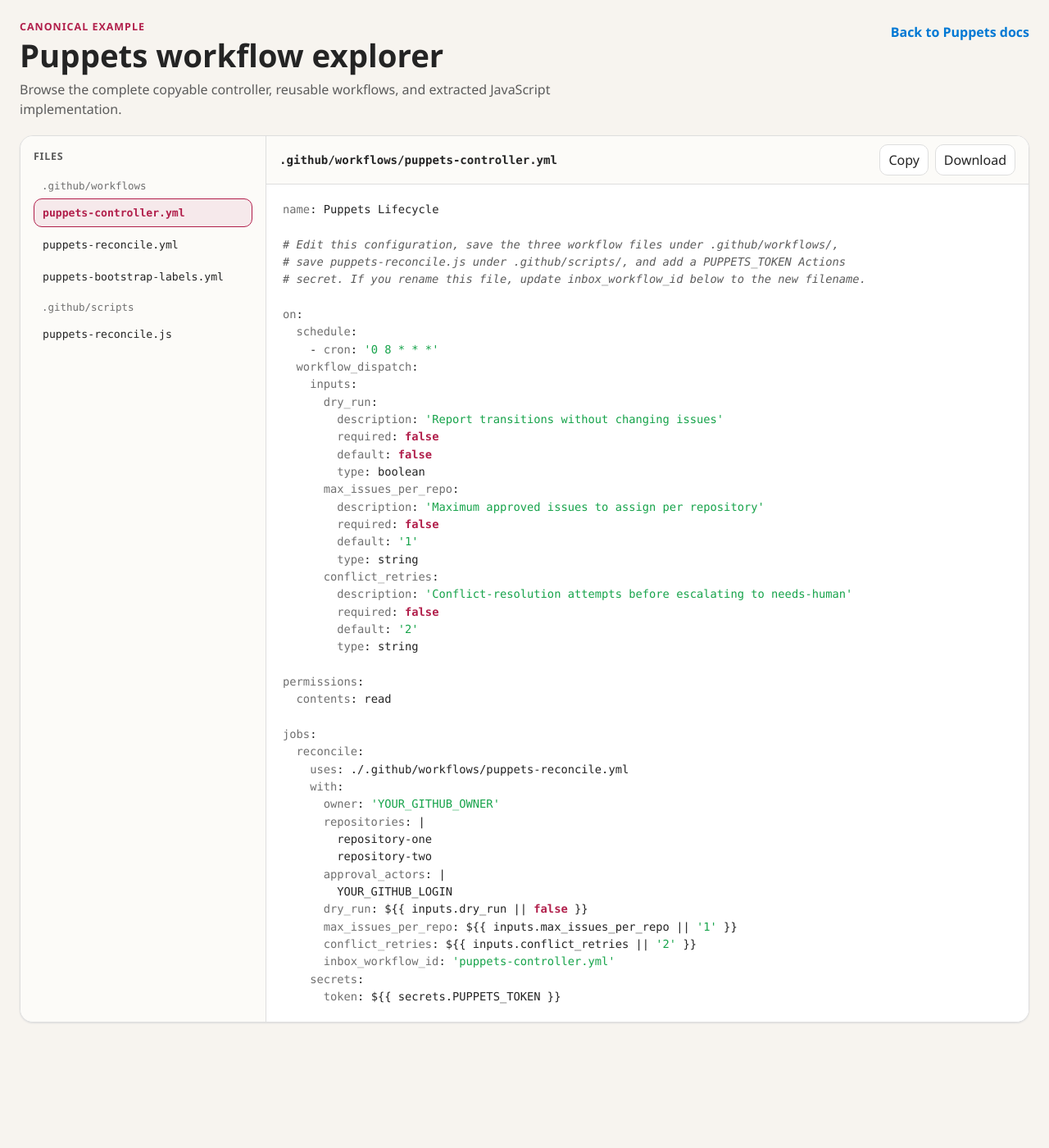
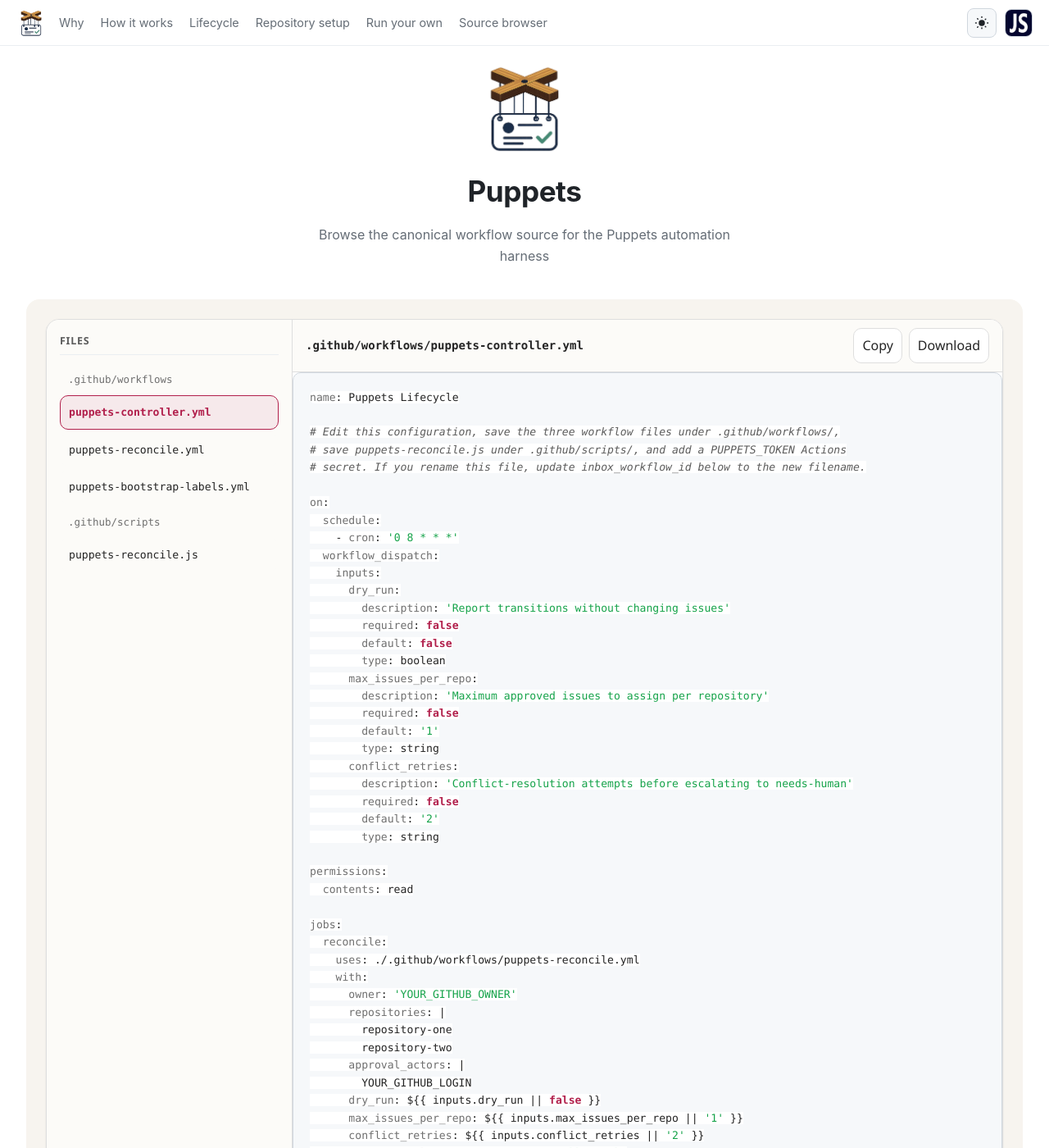
Before and after one commit to JeffSteinbok/JeffSteinbok.github.io, a Jekyll site: the page built from puppets/explorer.html, in a window 1280 px wide and 1400 px high. Shown: the whole window at 82% size. Built offline with Jekyll 4.4.1, drawn with Linux system fonts in a browser that asks for light colours; some of the changed text lies outside the part shown.

Commit message:
Publish Puppets docs (source 4f466c0)

```diff
--- a/puppets/explorer.html
+++ b/puppets/explorer.html
@@ -1,9 +1,26 @@
-<!doctype html>
-<html lang="en">
-<head>
-  <meta charset="utf-8">
-  <meta name="viewport" content="width=device-width, initial-scale=1">
-  <title>Puppets canonical workflow explorer</title>
+---
+layout: doc
+title: Puppets canonical workflow source browser
+permalink: /puppets/explorer.html
+hero_image: /puppets/puppetslogo.png
+header_logo: /puppets/puppetslogo.png
+header_logo_url: /puppets/
+heading: Puppets
+tagline: Browse the canonical workflow source for the Puppets automation harness
+nav:
+  - label: Why
+    url: "/puppets/#why-it-exists"
+  - label: How it works
+    url: "/puppets/#how-it-works"
+  - label: Lifecycle
+    url: "/puppets/#the-lifecycle"
+  - label: Repository setup
+    url: "/puppets/#repository-setup"
+  - label: Run your own
+    url: "/puppets/#run-your-own-controller"
+  - label: Source browser
+    url: "/puppets/explorer.html"
+---
 <script>
   (() => {
     const param = new URLSearchParams(window.location.search).get("scoutTheme");
@@ -66,54 +83,25 @@
       --cp-highlight: rgba(253, 142, 161, 0.12);
     }
 
-    * { box-sizing: border-box; }
-    html, body { min-height: 100%; }
-    body {
-      margin: 0;
+    .doc:has(> .puppets-explorer) {
+      width: min(1440px, calc(100% - 32px));
+      max-width: none;
+    }
+    .puppets-explorer,
+    .puppets-explorer * {
+      box-sizing: border-box;
+    }
+    .puppets-explorer {
       background: var(--cp-bg);
       color: var(--cp-text);
       font-family: "Segoe UI", Aptos, Calibri, -apple-system, BlinkMacSystemFont, sans-serif;
+      padding: 24px;
+      border-radius: 16px;
     }
-    button, a { font: inherit; }
-    a { color: var(--cp-link); }
-    .shell {
-      width: min(1440px, 100%);
-      margin: 0 auto;
-      padding: 24px;
-    }
-    .topbar {
-      display: flex;
-      align-items: flex-start;
-      justify-content: space-between;
-      gap: 24px;
-      margin-bottom: 20px;
-    }
-    .eyebrow {
-      margin: 0 0 4px;
-      color: var(--cp-accent);
-      font-size: 0.78rem;
-      font-weight: 700;
-      letter-spacing: 0.08em;
-      text-transform: uppercase;
-    }
-    h1 {
-      margin: 0;
-      font-size: clamp(1.6rem, 4vw, 2.4rem);
-      line-height: 1.15;
-    }
-    .subtitle {
-      max-width: 760px;
-      margin: 8px 0 0;
-      color: var(--cp-text-muted);
-      line-height: 1.5;
-    }
-    .back {
-      flex: 0 0 auto;
-      padding-top: 4px;
-      text-decoration: none;
-      font-weight: 600;
-    }
-    .workspace {
+    .puppets-explorer button,
+    .puppets-explorer a { font: inherit; }
+    .puppets-explorer a { color: var(--cp-link); }
+    .puppets-explorer .workspace {
       display: grid;
       grid-template-columns: minmax(240px, 300px) minmax(0, 1fr);
       min-height: 70vh;
@@ -123,55 +111,55 @@
       background: var(--cp-surface);
       box-shadow: 0 1px 2px var(--cp-border);
     }
-    .sidebar {
+    .puppets-explorer .sidebar {
       padding: 16px;
       border-right: 1px solid var(--cp-border);
       background: var(--cp-bg-elevated);
     }
-    .sidebar h2 {
+    .puppets-explorer .sidebar h2 {
       margin: 0 0 12px;
       color: var(--cp-text-muted);
       font-size: 0.78rem;
       letter-spacing: 0.06em;
       text-transform: uppercase;
     }
-    .tree {
+    .puppets-explorer .tree {
       display: grid;
       gap: 4px;
     }
-    .folder {
+    .puppets-explorer .folder {
       padding: 8px 10px 4px;
       color: var(--cp-text-soft);
       font-family: Consolas, "Courier New", Courier, monospace;
       font-size: 0.78rem;
     }
-    .file {
+    .puppets-explorer .file {
       width: 100%;
       padding: 9px 10px;
-      border: 1px solid transparent;
+      border: 1px solid var(--cp-bg-elevated);
       border-radius: 0.625rem;
-      background: transparent;
+      background: var(--cp-bg-elevated);
       color: var(--cp-text);
       cursor: pointer;
       font-family: Consolas, "Courier New", Courier, monospace;
       font-size: 0.82rem;
       text-align: left;
     }
-    .file:hover {
+    .puppets-explorer .file:hover {
       border-color: var(--cp-border);
       background: var(--cp-surface-soft);
     }
-    .file[aria-current="true"] {
+    .puppets-explorer .file[aria-current="true"] {
       border-color: var(--cp-accent);
       background: var(--cp-accent-soft);
       color: var(--cp-accent);
       font-weight: 700;
     }
-    .viewer {
+    .puppets-explorer .viewer {
       min-width: 0;
       background: var(--cp-surface);
     }
-    .viewerbar {
+    .puppets-explorer .viewerbar {
       display: flex;
       align-items: center;
       justify-content: space-between;
@@ -181,7 +169,7 @@
       border-bottom: 1px solid var(--cp-border);
       background: var(--cp-bg-elevated);
     }
-    .filename {
+    .puppets-explorer .filename {
       min-width: 0;
       overflow: hidden;
       font-family: Consolas, "Courier New", Courier, monospace;
@@ -190,12 +178,12 @@
       text-overflow: ellipsis;
       white-space: nowrap;
     }
-    .actions {
+    .puppets-explorer .actions {
       display: flex;
       flex: 0 0 auto;
       gap: 8px;
     }
-    .action {
+    .puppets-explorer .action {
       padding: 7px 10px;
       border: 1px solid var(--cp-border);
       border-radius: 0.625rem;
@@ -204,77 +192,91 @@
       cursor: pointer;
       text-decoration: none;
     }
-    .action:hover {
+    .puppets-explorer .action:hover {
       border-color: var(--cp-accent);
       color: var(--cp-accent);
     }
-    .codewrap {
+    .puppets-explorer .codewrap {
       position: relative;
       min-height: calc(70vh - 58px);
       overflow: auto;
       background: var(--cp-surface);
     }
-    pre {
+    .puppets-explorer pre {
       min-width: max-content;
       margin: 0;
       padding: 20px;
       tab-size: 2;
     }
-    code {
+    .puppets-explorer code {
       font-family: Consolas, "Courier New", Courier, monospace;
       font-size: 0.86rem;
       line-height: 1.55;
     }
-    .status {
+    .puppets-explorer .status {
       padding: 24px;
       color: var(--cp-text-muted);
     }
-    .status.error { color: var(--cp-danger); }
+    .puppets-explorer .status.error { color: var(--cp-danger); }
 
-    .hljs { color: var(--cp-text); background: transparent; }
-    .hljs-comment, .hljs-quote { color: var(--cp-text-muted); font-style: italic; }
-    .hljs-keyword, .hljs-selector-tag, .hljs-literal, .hljs-type {
+    .puppets-explorer .hljs { color: var(--cp-text); background: var(--cp-surface); }
+    .puppets-explorer .hljs-comment,
+    .puppets-explorer .hljs-quote { color: var(--cp-text-muted); font-style: italic; }
+    .puppets-explorer .hljs-keyword,
+    .puppets-explorer .hljs-selector-tag,
+    .puppets-explorer .hljs-literal,
+    .puppets-explorer .hljs-type {
       color: var(--cp-accent);
       font-weight: 700;
     }
-    .hljs-string, .hljs-regexp, .hljs-template-variable { color: var(--cp-success); }
-    .hljs-number, .hljs-symbol, .hljs-bullet { color: var(--cp-warning); }
-    .hljs-title, .hljs-section, .hljs-function .hljs-title { color: var(--cp-link); }
-    .hljs-attr, .hljs-attribute, .hljs-variable, .hljs-property { color: var(--cp-text-soft); }
-    .hljs-meta, .hljs-built_in { color: var(--cp-accent); }
-    .hljs-addition { background: var(--cp-accent-soft); color: var(--cp-success); }
-    .hljs-deletion { background: var(--cp-highlight); color: var(--cp-danger); }
+    .puppets-explorer .hljs-string,
+    .puppets-explorer .hljs-regexp,
+    .puppets-explorer .hljs-template-variable { color: var(--cp-success); }
+    .puppets-explorer .hljs-number,
+    .puppets-explorer .hljs-symbol,
+    .puppets-explorer .hljs-bullet { color: var(--cp-warning); }
+    .puppets-explorer .hljs-title,
+    .puppets-explorer .hljs-section,
+    .puppets-explorer .hljs-function .hljs-title { color: var(--cp-link); }
+    .puppets-explorer .hljs-attr,
+    .puppets-explorer .hljs-attribute,
+    .puppets-explorer .hljs-variable,
+    .puppets-explorer .hljs-property { color: var(--cp-text-soft); }
+    .puppets-explorer .hljs-meta,
+    .puppets-explorer .hljs-built_in { color: var(--cp-accent); }
+    .puppets-explorer .hljs-addition {
+      background: var(--cp-accent-soft);
+      color: var(--cp-success);
+    }
+    .puppets-explorer .hljs-deletion {
+      background: var(--cp-highlight);
+      color: var(--cp-danger);
+    }
 
     @media (max-width: 760px) {
-      .shell { padding: 16px; }
-      .topbar { display: block; }
-      .back { display: inline-block; margin-top: 12px; }
-      .workspace { grid-template-columns: 1fr; }
-      .sidebar {
+      .doc:has(> .puppets-explorer) {
+        width: min(100% - 16px, 1440px);
+      }
+      .puppets-explorer { padding: 16px; }
+      .puppets-explorer .workspace { grid-template-columns: 1fr; }
+      .puppets-explorer .sidebar {
         border-right: 0;
         border-bottom: 1px solid var(--cp-border);
       }
-      .tree { grid-template-columns: repeat(2, minmax(0, 1fr)); }
-      .folder { grid-column: 1 / -1; }
-      .file { overflow: hidden; text-overflow: ellipsis; white-space: nowrap; }
-      .viewerbar { align-items: flex-start; flex-direction: column; }
+      .puppets-explorer .tree { grid-template-columns: repeat(2, minmax(0, 1fr)); }
+      .puppets-explorer .folder { grid-column: 1 / -1; }
+      .puppets-explorer .file {
+        overflow: hidden;
+        text-overflow: ellipsis;
+        white-space: nowrap;
+      }
+      .puppets-explorer .viewerbar {
+        align-items: flex-start;
+        flex-direction: column;
+      }
     }
 </style>
-</head>
-<body>
-  <main class="shell">
-    <header class="topbar">
-      <div>
-        <p class="eyebrow">Canonical example</p>
-        <h1>Puppets workflow explorer</h1>
-        <p class="subtitle">
-          Browse the complete copyable controller, reusable workflows, and extracted
-          JavaScript implementation.
-        </p>
-      </div>
-      <a class="back" href="./">Back to Puppets docs</a>
-    </header>
-
+<div class="puppets-explorer">
     <section class="workspace" aria-label="Puppets canonical files">
       <aside class="sidebar">
         <h2>Files</h2>
@@ -294,7 +296,7 @@
         </div>
       </article>
     </section>
-  </main>
+</div>
 
 <script>
     const files = [
@@ -552,5 +554,3 @@
     const requested = new URLSearchParams(window.location.search).get("file");
     openFile(files.find(file => file.name === requested) || files[0]);
 </script>
-</body>
-</html>
```
Also changed, not shown: 1 other file. Lines whose indentation alone changed are shown as unchanged.
